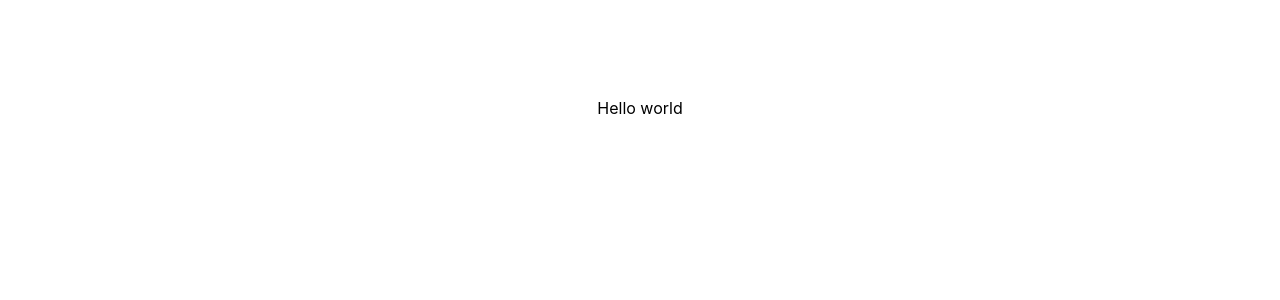
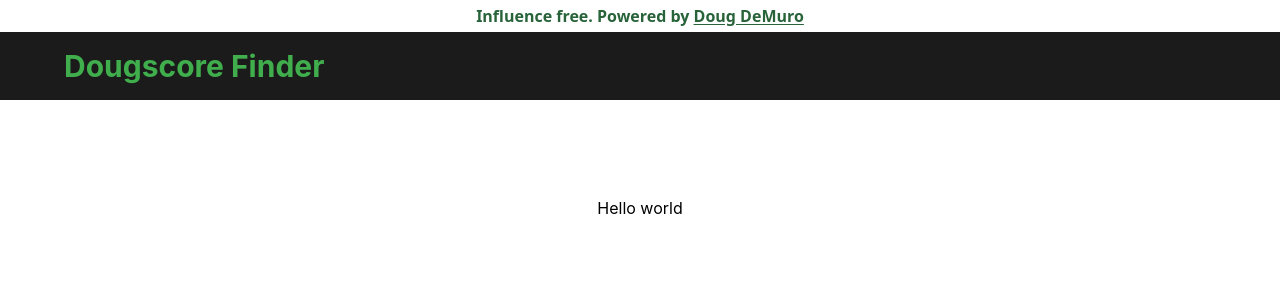
Before and after one commit to devodii/dougscore, a Next.js app in the folder packages/app/: page / in a window 1280 px wide. Shown: the top 300 px of the page. Built offline with nearby package versions, Linux system fonts and the light colour scheme.

Commit message:
feat: add the header component

```diff
--- a/packages/app/src/app/layout.tsx
+++ b/packages/app/src/app/layout.tsx
@@ -1,3 +1,4 @@
+import { Header } from "@/components/header";
 import "./globals.css";
 import type { Metadata } from "next";
 
@@ -13,7 +14,10 @@ export default function RootLayout({
 }) {
   return (
     <html lang="en">
-      <body>{children}</body>
+      <body>
+        <Header />
+        {children}
+      </body>
     </html>
   );
 }
--- /dev/null
+++ b/packages/app/src/components/header/index.tsx
@@ -0,0 +1,28 @@
+"use client";
+
+import React, { useState } from "react";
+import dynamic from "next/dynamic";
+
+const DynamicComponent = dynamic(() => import("./super-text"));
+
+const Logo = () => {
+  return (
+    <div className="text-2xl lg:text-3xl font-bold tracking-normal text-[#40ae4d]">
+      Dougscore Finder
+    </div>
+  );
+};
+
+export const Header = (props: any) => {
+  const [showSuperText, setShowSuperText] = useState<boolean>(true);
+  return (
+    <header>
+      {showSuperText && <DynamicComponent />}
+      <div className="flex flex-1 gap-8 flex-wrap items-center  bg-[#1b1b1b] py-4 px-8 lg:px-16">
+        <Logo />
+      </div>
+    </header>
+  );
+};
+
+export {};
--- /dev/null
+++ b/packages/app/src/components/header/super-text.tsx
@@ -0,0 +1,16 @@
+import React from "react";
+import Link from "next/link";
+
+const SuperText = () => {
+  return (
+    <div className="text-[#28633a] text-bases font-semibold text-center py-1 font-sans">
+      Influence free. Powered by{" "}
+      <Link href="/" className="underline underline-offset-2">
+        {" "}
+        Doug DeMuro
+      </Link>
+    </div>
+  );
+};
+
+export default SuperText;
```
